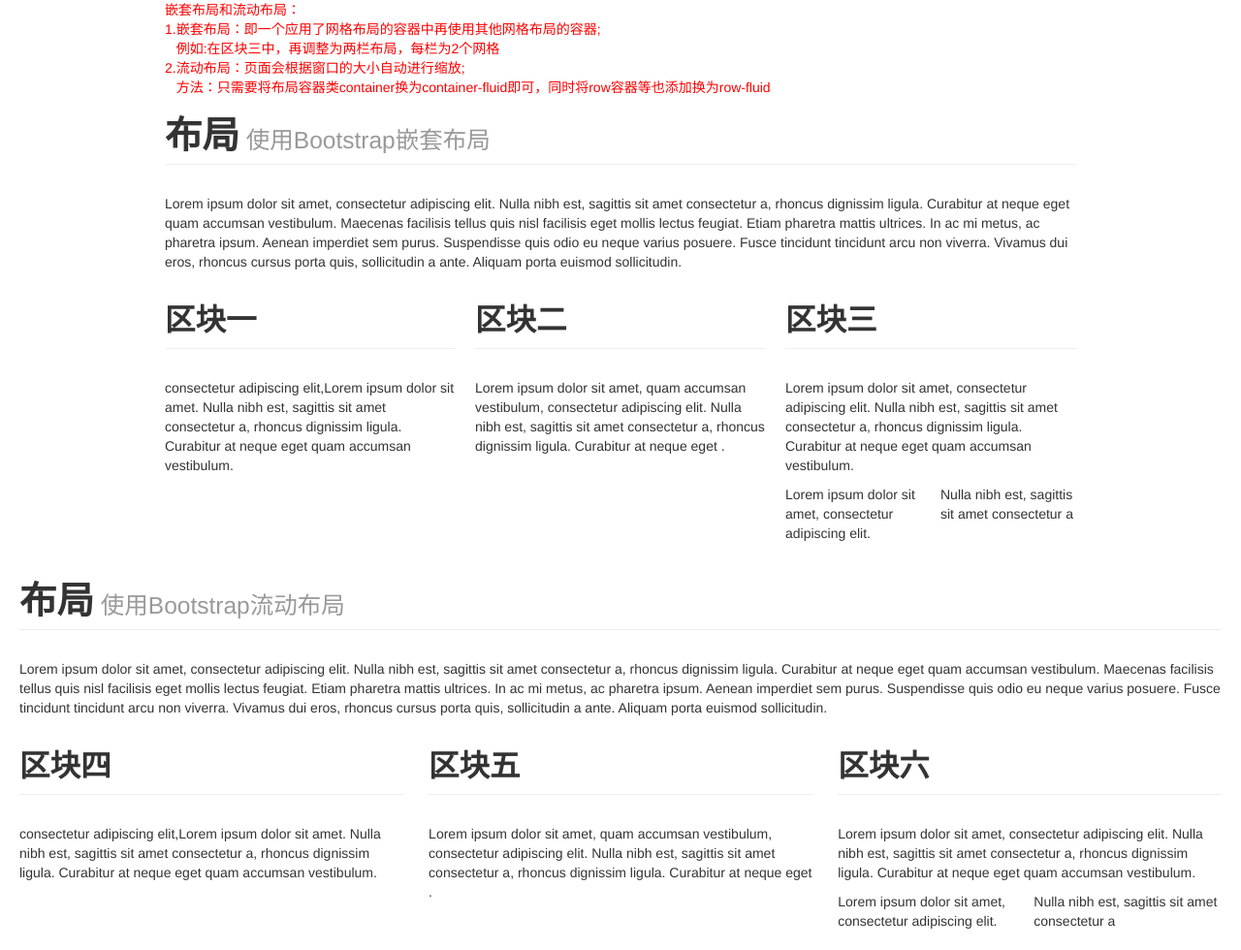
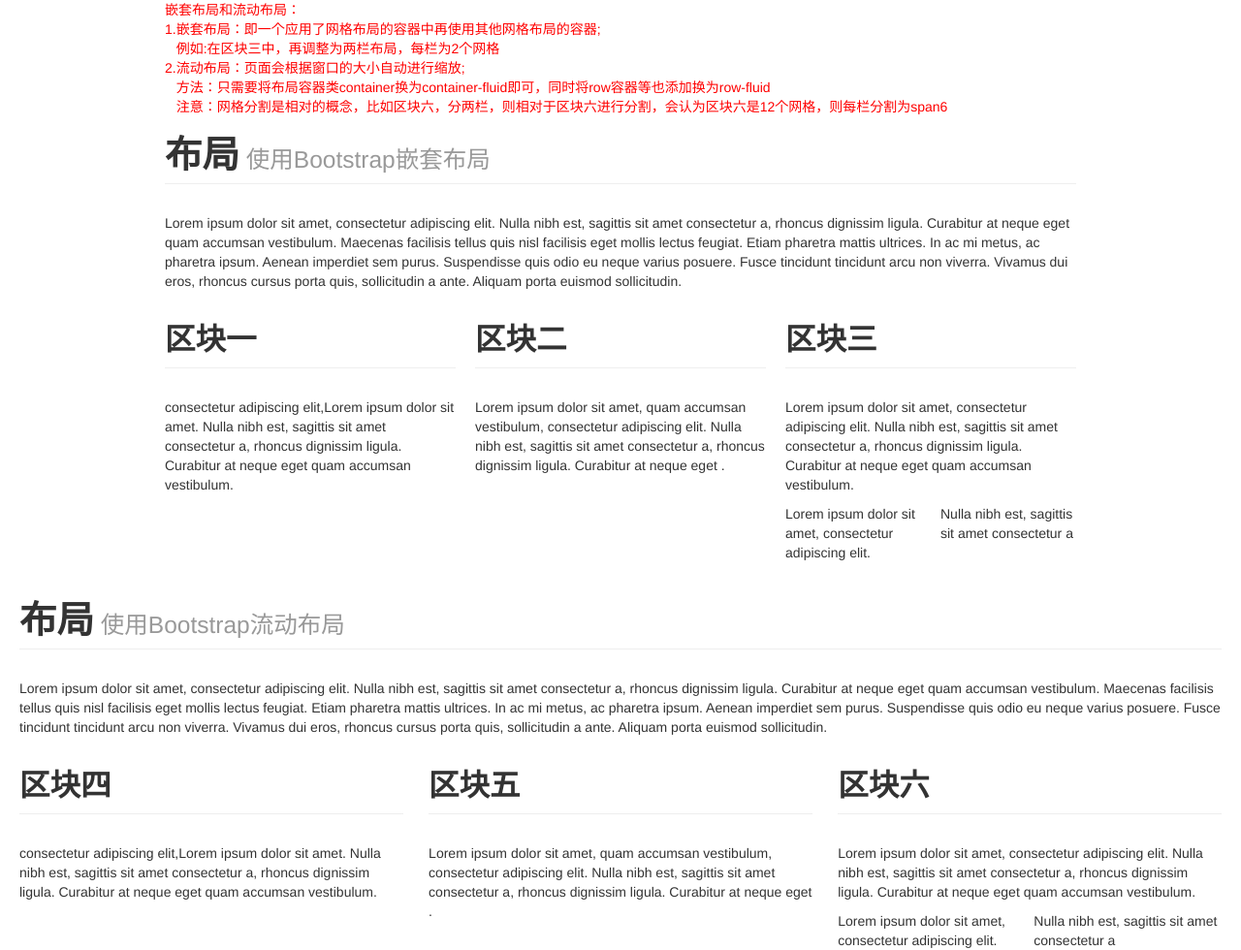
Before and after one commit to cgirl/book, a plain HTML site: page mobile-web/video/architecture/layout/qtld-layout.html in a window 1280 px wide. Shown: the whole page at 97% size. Drawn offline with Linux system fonts and the light colour scheme.

Commit message:
嵌套布局和流动布局

```diff
--- a/mobile-web/video/architecture/layout/qtld-layout.html
+++ b/mobile-web/video/architecture/layout/qtld-layout.html
@@ -13,11 +13,14 @@
 <body>
 
 <!-- 1.container居中展示 -->
-<div class="container"> <span style="color:red">嵌套布局和流动布局：<br>
+<div class="container">
+	<span style="color:red">嵌套布局和流动布局：<br>
     1.嵌套布局：即一个应用了网格布局的容器中再使用其他网格布局的容器;<br>
     &nbsp;&nbsp;&nbsp;例如:在区块三中，再调整为两栏布局，每栏为2个网格<br>
     2.流动布局：页面会根据窗口的大小自动进行缩放;<br>
-    &nbsp;&nbsp;&nbsp;方法：只需要将布局容器类container换为container-fluid即可，同时将row容器等也添加换为row-fluid</span>
+    &nbsp;&nbsp;&nbsp;方法：只需要将布局容器类container换为container-fluid即可，同时将row容器等也添加换为row-fluid<br>
+    &nbsp;&nbsp;&nbsp;注意：网格分割是相对的概念，比如区块六，分两栏，则相对于区块六进行分割，会认为区块六是12个网格，则每栏分割为span6
+    </span>
 
     <!-- 使用教程提供的模板 -->
     <h1 class="page-header">布局<small> 使用Bootstrap嵌套布局</small></h1>
```
Also changed, not shown: mobile-web/video/help.html (+2 -1 lines).
